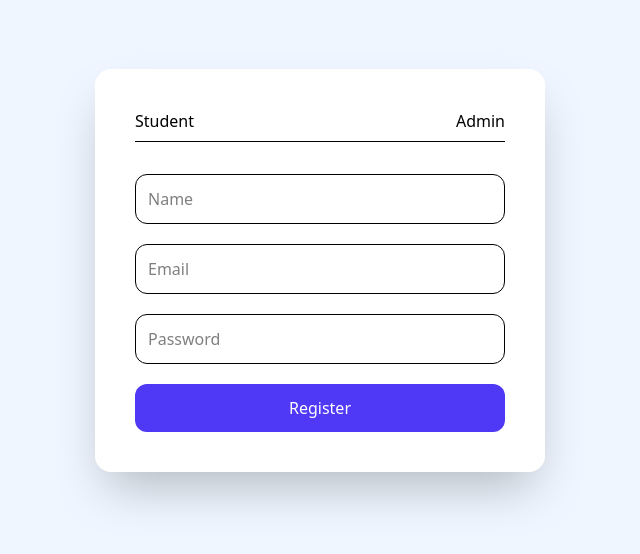
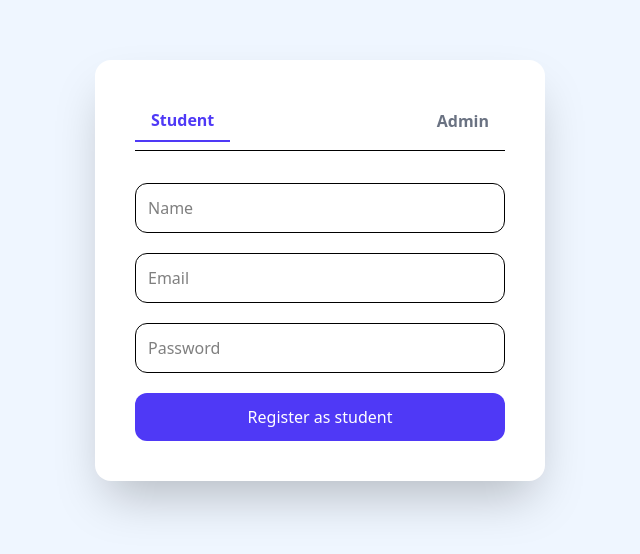
Before and after one commit to biasproject2025-bias/EventManagement, a React (Vite) app in the folder EventManagement/Frontend/: page /register in a window 1280 px wide. Shown: the part 130-684 px from the top of the page, without its empty margins (0-640 px from the left). Built offline with nearby package versions, Linux system fonts and the light colour scheme.

Commit message:
frontend updation

```diff
--- a/EventManagement/Frontend/package.json
+++ b/EventManagement/Frontend/package.json
@@ -11,6 +11,7 @@
   },
   "dependencies": {
     "@tailwindcss/vite": "^4.1.17",
+    "axios": "^1.13.2",
     "react": "^19.2.0",
     "react-dom": "^19.2.0",
     "react-router-dom": "^7.9.6",
@@ -25,7 +26,5 @@
     "eslint-plugin-react-hooks": "^7.0.1",
     "eslint-plugin-react-refresh": "^0.4.24",
     "globals": "^16.5.0"
-
   }
-
 }
--- a/EventManagement/Frontend/src/api.js
+++ /dev/null
@@ -1,11 +0,0 @@
-import axios from "axios";
-
-const api = axios.create({
-  baseURL: "http://localhost:3000", // ✅ your backend port
-  headers: {
-    "Content-Type": "application/json",
-  },
-  withCredentials: true,
-});
-
-export default api; // ✅ THIS LINE FIXES YOUR ERROR
--- /dev/null
+++ b/EventManagement/Frontend/src/app/api.jsx
@@ -0,0 +1,8 @@
+import axios from "axios";
+
+const api = axios.create({
+  baseURL: "http://localhost:3000", // ✅ backend port
+  withCredentials: true,
+});
+
+export default api;
--- a/EventManagement/Frontend/src/pages/auth/LoginPage.jsx
+++ b/EventManagement/Frontend/src/pages/auth/LoginPage.jsx
@@ -1,9 +1,9 @@
 import React, { useState } from "react";
 import { useNavigate } from "react-router-dom";
-import api from "../../api"; // ✅ IMPORTANT
+import api from "../../app/api";
 
 export default function LoginPage() {
-  const [activeTab, setActiveTab] = useState("student");
+  const [activeTab, setActiveTab] = useState("student"); // ✅ student / admin
   const navigate = useNavigate();
   const [email, setEmail] = useState("");
   const [password, setPassword] = useState("");
@@ -12,15 +12,27 @@ export default function LoginPage() {
     e.preventDefault();
 
     try {
-      const res = await api.post("/auth/login", {
+      // ✅ STUDENT vs ADMIN API
+      const endpoint = activeTab === "admin" ? "/admin/login" : "/auth/login";
+
+      const res = await api.post(endpoint, {
         email,
         password,
       });
 
-      alert("Login Success!");
+      alert(`${activeTab.toUpperCase()} Login Success ✅`);
       console.log(res.data);
 
-      navigate("/StudentPage"); // ✅ redirect after login
+      // ✅ TOKEN STORE
+      localStorage.setItem("token", res.data.token);
+      localStorage.setItem("role", activeTab);
+
+      // ✅ ROLE BASED REDIRECT
+      if (activeTab === "admin") {
+        navigate("/admin");
+      } else {
+        navigate("/student");
+      }
     } catch (err) {
       console.error("LOGIN ERROR:", err);
       alert(err.response?.data?.error || "Login Failed");
@@ -31,8 +43,10 @@ export default function LoginPage() {
     <div className="min-h-screen w-full bg-blue-50 flex">
       <div className="w-full md:w-1/2 flex items-center justify-center p-10">
         <div className="bg-white w-full max-w-md p-10 rounded-2xl shadow-xl">
+          {/* ✅ TAB SWITCH */}
           <div className="flex justify-between mb-8 border-b pb-2">
             <button
+              type="button"
               onClick={() => setActiveTab("student")}
               className={`text-lg font-semibold pb-1 ${
                 activeTab === "student"
@@ -44,6 +58,7 @@ export default function LoginPage() {
             </button>
 
             <button
+              type="button"
               onClick={() => setActiveTab("admin")}
               className={`text-lg font-semibold pb-1 ${
                 activeTab === "admin"
@@ -55,6 +70,7 @@ export default function LoginPage() {
             </button>
           </div>
 
+          {/* ✅ LOGIN FORM */}
           <form onSubmit={handleLogin} className="space-y-5">
             <div>
               <label>Email</label>
@@ -63,6 +79,7 @@ export default function LoginPage() {
                 value={email}
                 onChange={(e) => setEmail(e.target.value)}
                 className="w-full p-3 border rounded-xl"
+                required
               />
             </div>
 
@@ -73,6 +90,7 @@ export default function LoginPage() {
                 value={password}
                 onChange={(e) => setPassword(e.target.value)}
                 className="w-full p-3 border rounded-xl"
+                required
               />
             </div>
 
@@ -80,7 +98,7 @@ export default function LoginPage() {
               type="submit"
               className="w-full bg-indigo-600 text-white py-3 rounded-xl"
             >
-              Login
+              Login as {activeTab}
             </button>
           </form>
         </div>
--- a/EventManagement/Frontend/src/pages/auth/RegisterPage.jsx
+++ b/EventManagement/Frontend/src/pages/auth/RegisterPage.jsx
@@ -1,6 +1,6 @@
 import React, { useState } from "react";
 import { useNavigate } from "react-router-dom";
-import api from "../../api"; // ✅ connect backend
+import api from "../../app/api";
 
 export default function RegisterPage() {
   const [activeTab, setActiveTab] = useState("student");
@@ -14,14 +14,16 @@ export default function RegisterPage() {
     e.preventDefault();
 
     try {
-      const res = await api.post("/auth/register", {
+      const endpoint =
+        activeTab === "admin" ? "/admin/register" : "/auth/register";
+
+      const res = await api.post(endpoint, {
         name,
         email,
         password,
-        role: activeTab, // student or admin
       });
 
-      alert("Registration Success!");
+      alert(`${activeTab.toUpperCase()} Registration Success ✅`);
       navigate("/login");
     } catch (err) {
       console.error("REGISTER ERROR:", err);
@@ -33,11 +35,34 @@ export default function RegisterPage() {
     <div className="min-h-screen w-full flex bg-blue-50">
       <div className="w-full md:w-1/2 flex items-center justify-center p-10">
         <div className="bg-white shadow-2xl rounded-2xl p-10 w-[450px]">
+          {/* ✅ TAB BUTTONS */}
           <div className="flex justify-between mb-8 border-b pb-2">
-            <button onClick={() => setActiveTab("student")}>Student</button>
-            <button onClick={() => setActiveTab("admin")}>Admin</button>
+            <button
+              type="button"
+              onClick={() => setActiveTab("student")}
+              className={`px-4 py-2 font-semibold ${
+                activeTab === "student"
+                  ? "text-indigo-600 border-b-2 border-indigo-600"
+                  : "text-gray-500"
+              }`}
+            >
+              Student
+            </button>
+
+            <button
+              type="button"
+              onClick={() => setActiveTab("admin")}
+              className={`px-4 py-2 font-semibold ${
+                activeTab === "admin"
+                  ? "text-indigo-600 border-b-2 border-indigo-600"
+                  : "text-gray-500"
+              }`}
+            >
+              Admin
+            </button>
           </div>
 
+          {/* ✅ FORM */}
           <form className="space-y-5" onSubmit={handleRegister}>
             <input
               type="text"
@@ -45,6 +70,7 @@ export default function RegisterPage() {
               value={name}
               onChange={(e) => setName(e.target.value)}
               className="w-full p-3 border rounded-xl"
+              required
             />
 
             <input
@@ -53,6 +79,7 @@ export default function RegisterPage() {
               value={email}
               onChange={(e) => setEmail(e.target.value)}
               className="w-full p-3 border rounded-xl"
+              required
             />
 
             <input
@@ -61,13 +88,14 @@ export default function RegisterPage() {
               value={password}
               onChange={(e) => setPassword(e.target.value)}
               className="w-full p-3 border rounded-xl"
+              required
             />
 
             <button
               type="submit"
               className="w-full bg-indigo-600 text-white py-3 rounded-xl"
             >
-              Register
+              Register as {activeTab}
             </button>
           </form>
         </div>
```
Also changed, not shown: 1 other file (tests, documents, lock files or other folders).
